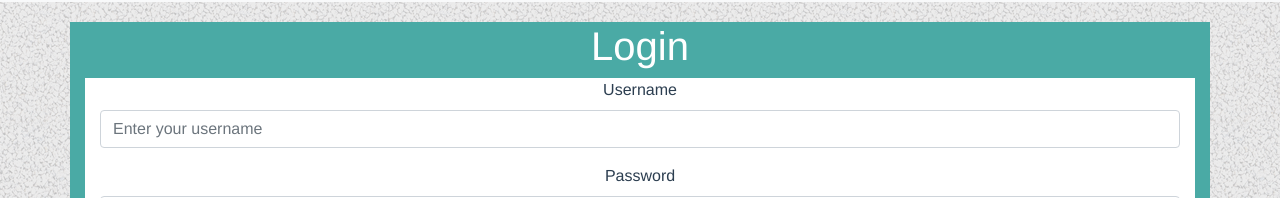
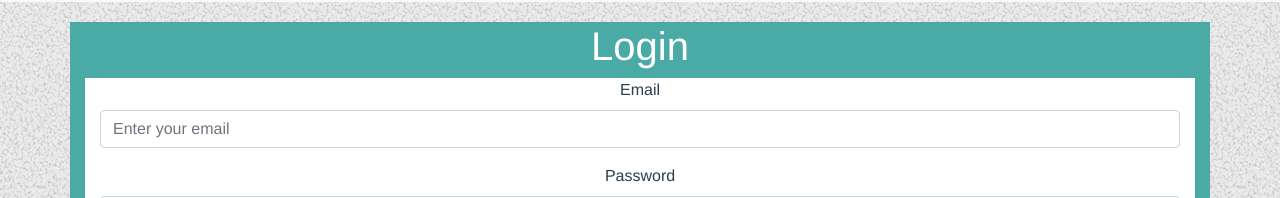
Before and after one commit to EndreoT/Eclectic-List-Client, a Vue app: page /login in a window 1280 px wide. Shown: the part 177-375 px from the top of the page. Built offline with nearby package versions, Linux system fonts and the light colour scheme.

Commit message:
change login page to use email instead of username

```diff
--- a/src/views/CreatePost.vue
+++ b/src/views/CreatePost.vue
@@ -147,9 +147,9 @@ export default {
         const newPost = await createPost(body);
 
         // Upload images separately from post
-        console.log(this.formData.images)
+        console.log(this.formData.images.length)
 
-        if (this.formData.images) {
+        if (this.formData.images.length) {
           uploadImagesForPost(this.formData.images, newPost._id);
         }
 
--- a/src/views/Login.vue
+++ b/src/views/Login.vue
@@ -12,13 +12,13 @@
 
         <!-- Username -->
         <div class="form-group">
-          <label for="InputUsername">Username</label>
+          <label for="inputEmail">Email</label>
           <input
-            v-model="data.username"
+            v-model="data.email"
             type="text"
             class="form-control"
-            id="InputUsername"
-            placeholder="Enter your username"
+            id="inputEmail"
+            placeholder="Enter your email"
             required
           >
         </div>
@@ -49,7 +49,7 @@ export default {
   data: () => ({
     error: '',
     data: {
-      username: '',
+      email: '',
       password: '',
     },
   }),
```
